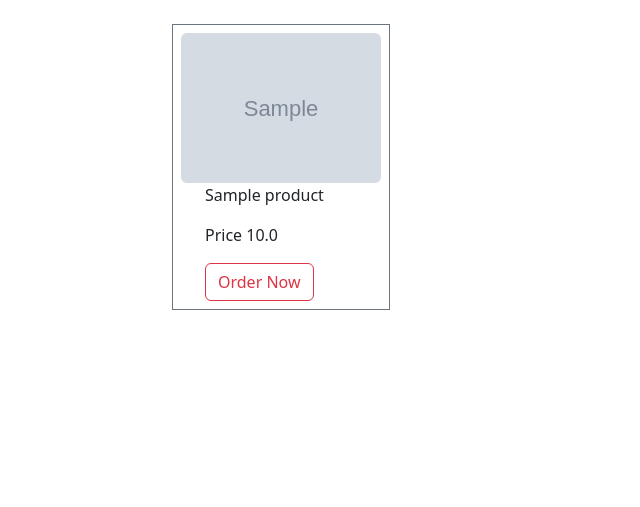
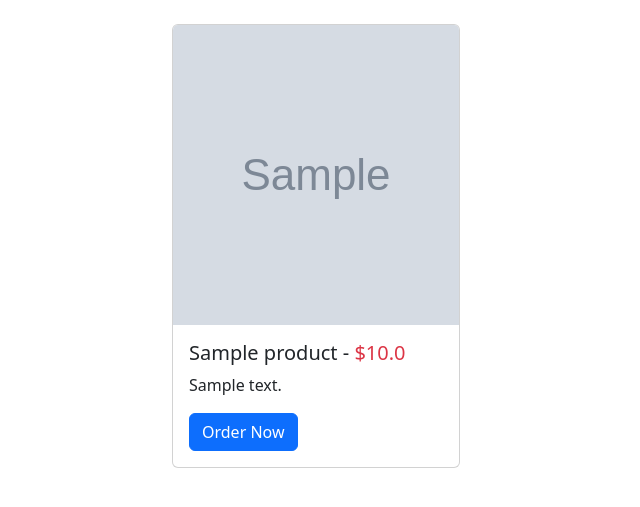
Before and after one commit to r-shafi/grocery-store-dbms, a Flask app: page / in a window 1280 px wide. Shown: the part 72-579 px from the top of the page, without its empty margins (0-640 px from the left). Run offline with Flask 3, Linux system fonts and the light colour scheme; tables that the repository leaves empty hold one stand-in row (values such as "Sample post"); grey boxes marked "Sample" are stand-in pictures.

Commit message:
update style

```diff
--- a/templates/index.html
+++ b/templates/index.html
@@ -2,19 +2,25 @@
 <title>Products Display</title>
 {% endblock title %} {% block body %}
 
-<div class="container d-flex flex-wrap gap-2">
+<div class="container d-flex flex-wrap gap-4 mx-auto">
   {% for product in products %}
-  <div class="border border-secondary p-2">
+  <div class="card" style="width: 18rem">
     <img
       src="{{ product.image or 'https://via.placeholder.com/150' }}"
-      class="rounded float-start"
+      class="card-img-top object-fit-cover"
+      style="height: 300px"
       alt="{{ product.name }}"
-      height="150"
     />
-    <p class="px-4">{{ product.name }}</p>
-    <p class="px-4">Price {{ product.price }}</p>
-    <button class="btn btn-outline-danger mx-4">Order Now</button>
+    <div class="card-body">
+      <h5 class="card-title">
+        {{ product.name }} -
+        <span class="text-danger">${{ product.price }}</span>
+      </h5>
+      <p class="card-text">{{ product.description }}</p>
+      <a href="#" class="btn btn-primary">Order Now</a>
+    </div>
   </div>
+
   {% endfor %}
 </div>
 
```
